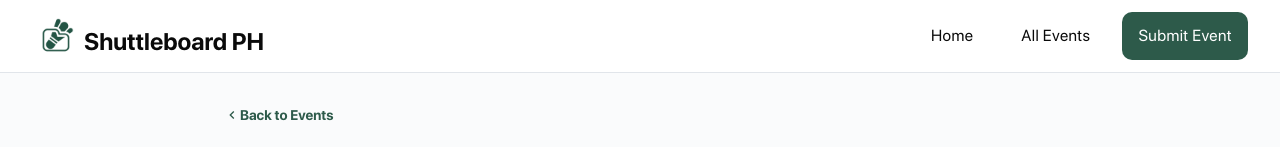
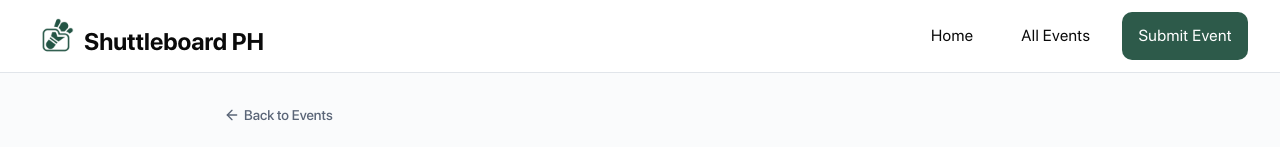
Before and after one commit to airemcs/shuttleboard, a React (Vite) app: page /events/ang-love-month-fun-game-2026 in a window 1280 px wide. Shown: the top 147 px of the page. Built offline with nearby package versions, Linux system fonts and the light colour scheme.

Commit message:
Fix Back

```diff
--- a/src/App.tsx
+++ b/src/App.tsx
@@ -5,10 +5,12 @@ import Details from "@/pages/Details";
 import Submission from "@/pages/Submission";
 import NotFound from "@/pages/NotFound";
 import ThemeSwitcher from "@/components/ThemeSwitcher";
+import ScrollToTop from "@/components/Scrolltotop";
 
 export default function App() {
   return (
     <BrowserRouter>
+      <ScrollToTop />
       <Routes>
         <Route path="/" element={<Home />} />
         <Route path="/events" element={<Events />} />
--- a/src/components/Return.tsx
+++ b/src/components/Return.tsx
@@ -1,31 +1,35 @@
-import { Link } from "react-router-dom";
-import { MdNavigateBefore } from "react-icons/md";
-
-type TextLinkSize = "sm" | "md" | "lg";
+import { useNavigate } from "react-router-dom";
+import { FiArrowLeft } from "react-icons/fi";
 
 interface ReturnProps {
   text: string;
-  href: string;
-  size?: TextLinkSize;
+  href?: string;
+  size?: "sm" | "md";
 }
 
-const sizeStyles: Record<TextLinkSize, string> = {
-  sm: "text-sm",
-  md: "text-base",
-  lg: "text-lg",
-};
+export default function Return({ text, href, size = "md" }: ReturnProps) {
+  const navigate = useNavigate();
 
-const iconSizeStyles: Record<TextLinkSize, string> = {
-  sm: "text-base",
-  md: "text-xl",
-  lg: "text-2xl",
-};
+  const handleClick = () => {
+    if (href) {
+      navigate(href);
+    } else {
+      navigate(-1); // Go back to previous page
+    }
+  };
 
-export default function Return({ text, href, size = "md" }: ReturnProps) {
+  const sizeClasses = {
+    sm: "text-sm gap-1",
+    md: "text-base gap-2",
+  };
+
   return (
-    <Link to={href} className="flex items-center text-primary-green w-fit">
-      <MdNavigateBefore className={iconSizeStyles[size]} />
-      <span className={`font-sf-bold ${sizeStyles[size]}`}>{text}</span>
-    </Link>
+    <button
+      onClick={handleClick}
+      className={`flex items-center font-sf-medium text-secondary-black hover:text-primary-black transition-colors cursor-pointer ${sizeClasses[size]}`}
+    >
+      <FiArrowLeft className="size-4" />
+      {text}
+    </button>
   );
 }
--- /dev/null
+++ b/src/components/Scrolltotop.tsx
@@ -0,0 +1,12 @@
+import { useEffect } from "react";
+import { useLocation } from "react-router-dom";
+
+export default function ScrollToTop() {
+  const { pathname } = useLocation();
+
+  useEffect(() => {
+    window.scrollTo(0, 0);
+  }, [pathname]);
+
+  return null;
+}
--- a/src/pages/Details.tsx
+++ b/src/pages/Details.tsx
@@ -115,7 +115,7 @@ export default function Details() {
 
       <div className="mx-auto max-w-7xl lg:max-w-4xl px-4 sm:px-6 lg:px-8">
         <div className="flex flex-col gap-y-4 lg:gap-y-6 py-8">
-          <Return text="Back to Events" href="/events" size="sm" />
+          <Return text="Back to Events" size="sm" />
 
           {event.image && !imageError ? (
             <img
```
